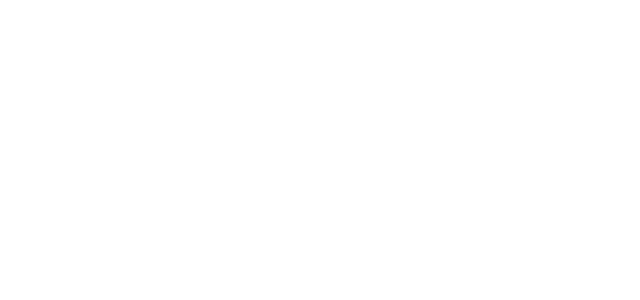
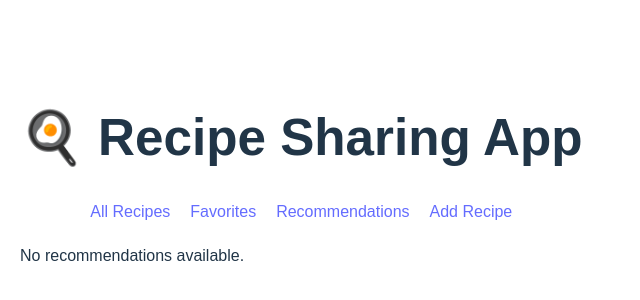
Before and after one commit to debbie-codes/alx-fe-reactjs, a React (Vite) app in the folder recipe-sharing-app/: page /recommendations in a window 1280 px wide. Before the commit this address had no page. Shown: the part 218-518 px from the top of the page, without its empty margins (0-640 px from the left). Built offline with nearby package versions, Linux system fonts and the light colour scheme.

Commit message:
The corrected version with no errors

```diff
--- a/recipe-sharing-app/src/App.jsx
+++ b/recipe-sharing-app/src/App.jsx
@@ -1,5 +1,5 @@
 import React from "react";
-import { BrowserRouter as Router, Routes, Route } from "react-router-dom";
+import { BrowserRouter as Router, Routes, Route, Link } from "react-router-dom";
 import RecipeList from "./components/RecipeList";
 import AddRecipeForm from "./components/AddRecipeForm";
 import RecipeDetails from "./components/RecipeDetails";
@@ -12,15 +12,20 @@ function App() {
       <div style={{ fontFamily: "Arial, sans-serif", margin: "20px" }}>
         <h1 style={{ textAlign: "center" }}>🍳 Recipe Sharing App</h1>
 
-        <AddRecipeForm />
-        <FavoritesList />
-        <RecommendationsList />
-        <RecipeList />
+        {/* Navigation */}
+        <nav style={{ display: "flex", gap: "20px", justifyContent: "center", marginBottom: "20px" }}>
+          <Link to="/">All Recipes</Link>
+          <Link to="/favorites">Favorites</Link>
+          <Link to="/recommendations">Recommendations</Link>
+          <Link to="/add">Add Recipe</Link>
+        </nav>
 
         <Routes>
           <Route path="/" element={<RecipeList />} />
           <Route path="/add" element={<AddRecipeForm />} />
           <Route path="/recipe/:id" element={<RecipeDetails />} />
+          <Route path="/favorites" element={<FavoritesList />} />
+          <Route path="/recommendations" element={<RecommendationsList />} />
         </Routes>
       </div>
     </Router>
--- a/recipe-sharing-app/src/components/FavoritesList.jsx
+++ b/recipe-sharing-app/src/components/FavoritesList.jsx
@@ -2,20 +2,24 @@ import React from "react";
 import { useRecipeStore } from "./recipeStore";
 
 const FavoritesList = () => {
-  const favorites = useRecipeStore((state) =>
-    state.favorites.map((id) => state.recipes.find((r) => r.id === id))
-  );
-
+  const recipes = useRecipeStore((state) => state.recipes);
+  const favorites = useRecipeStore((state) => state.favorites);
   const removeFavorite = useRecipeStore((state) => state.removeFavorite);
 
-  if (favorites.length === 0) {
+  // Convert favorite IDs to recipe objects
+  const favoriteRecipes = favorites
+    .map((id) => recipes.find((r) => r.id === id))
+    .filter(Boolean); // Remove undefined values
+
+  if (favoriteRecipes.length === 0) {
     return <p>No favorite recipes yet.</p>;
   }
 
   return (
     <div style={{ padding: "20px" }}>
       <h2>My Favorites</h2>
-      {favorites.map((recipe) => (
+
+      {favoriteRecipes.map((recipe) => (
         <div
           key={recipe.id}
           style={{
@@ -27,10 +31,8 @@ const FavoritesList = () => {
         >
           <h3>{recipe.title}</h3>
           <p>{recipe.description}</p>
-          <button
-            onClick={() => removeFavorite(recipe.id)}
-            style={{ color: "red" }}
-          >
+
+          <button onClick={() => removeFavorite(recipe.id)} style={{ color: "red" }}>
             Remove from Favorites
           </button>
         </div>
--- a/recipe-sharing-app/src/components/RecommendationsList.jsx
+++ b/recipe-sharing-app/src/components/RecommendationsList.jsx
@@ -8,8 +8,9 @@ const RecommendationsList = () => {
   );
 
   useEffect(() => {
-    generateRecommendations();
-  }, [generateRecommendations]);
+  generateRecommendations();
+  }, []);
+
 
   if (recommendations.length === 0) {
     return <p>No recommendations available.</p>;
```
Also changed, not shown: 1 other file (tests, documents, lock files or other folders).
